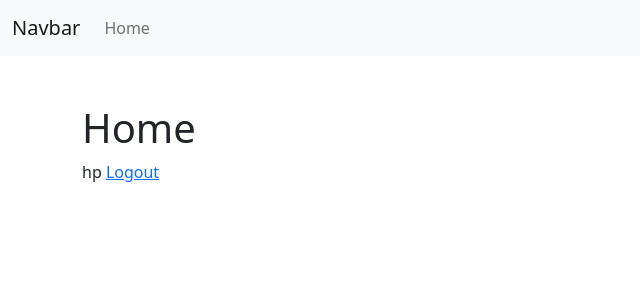
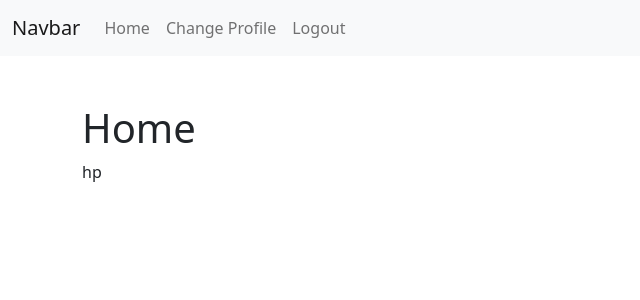
Before and after one commit to ramsheedrd/WebAuth, a Django app: page /accounts/home/ in a window 1280 px wide. Shown: the top 300 px of the page, without its empty margins (0-640 px from the left). Run offline with Django 3.2, Linux system fonts and the light colour scheme; a user stored in the database is signed in.

Commit message:
user change form and password cahnge form added

```diff
--- a/accounts/templates/base.html
+++ b/accounts/templates/base.html
@@ -27,6 +27,14 @@
                 <a class="nav-link" href="/accounts/home/">Home</a>
               </li>
 
+              <li class="nav-item">
+                <a class="nav-link" href="/accounts/update/">Change Profile</a>
+              </li>
+
+              <li class="nav-item">
+                <a class="nav-link" href="/accounts/logout/">Logout</a>
+              </li>
+
               {% else %}
 
               <li class="nav-item">
--- a/accounts/templates/home.html
+++ b/accounts/templates/home.html
@@ -10,5 +10,4 @@
         Home
     </h1>
     {{ request.user }}
-    <a href="/accounts/logout/">Logout</a>
 {% endblock %}
--- a/accounts/urls.py
+++ b/accounts/urls.py
@@ -1,13 +1,20 @@
 
 from django.urls import path
-from .views import register_view, login_view, home_view, logout_view
+from .views import (
+    register_view,
+    login_view,
+    home_view,
+    logout_view,
+    update_profile_view,
+    update_password_view
+)
 
 urlpatterns = [
     path('register/', register_view),
     path('login/', login_view),
     path('home/', home_view),
     path('logout/', logout_view),
-
-
+    path('update/', update_profile_view),
+    path('password/', update_password_view),
 
 ]
--- a/accounts/views.py
+++ b/accounts/views.py
@@ -1,8 +1,8 @@
 from django.shortcuts import render, redirect
-from django.contrib.auth.forms import UserCreationForm
+from django.contrib.auth.forms import UserCreationForm, UserChangeForm, PasswordChangeForm
 from django.contrib.auth import authenticate, login, logout
 from django.contrib.auth.decorators import login_required
-from .forms import RegistrationForm
+from .forms import RegistrationForm, UpdationForm
 # Create your views here.
 
 def register_view(request):
@@ -43,3 +43,32 @@ def home_view(request):
 def logout_view(request):
     logout(request)
     return redirect('/accounts/login')
+
+@login_required
+def update_profile_view(request):
+    if request.method == 'POST':
+        form = UpdationForm(request.POST, instance= request.user)
+        if form.is_valid():
+            form.save()
+            return redirect('/accounts/home')
+        else:
+            return render(request, 'update_profile.html', {'form': form})
+
+    else:
+        form = UpdationForm(instance = request.user)
+        return render(request, 'update_profile.html', {'form': form})
+
+
+@login_required
+def update_password_view(request):
+    if request.method == 'POST':
+        form = PasswordChangeForm(data=request.POST, user= request.user)
+        if form.is_valid():
+            form.save()
+            return redirect('/accounts/home')
+        else:
+            return render(request, 'update_profile.html', {'form': form})
+
+    else:
+        form = PasswordChangeForm(user = request.user)
+        return render(request, 'update_profile.html', {'form': form})
--- a/webauth/urls.py
+++ b/webauth/urls.py
@@ -15,8 +15,10 @@ Including another URLconf
 """
 from django.contrib import admin
 from django.urls import path, include
+from accounts.views import home_view
 
 urlpatterns = [
     path('admin/', admin.site.urls),
-    path('accounts/', include('accounts.urls'))
+    path('accounts/', include('accounts.urls')),
+    path('', home_view)
 ]
```
Also changed, not shown: accounts/forms.py (+7 -1 lines), accounts/templates/update_profile.html (added, +22 -0 lines), db.sqlite3.
